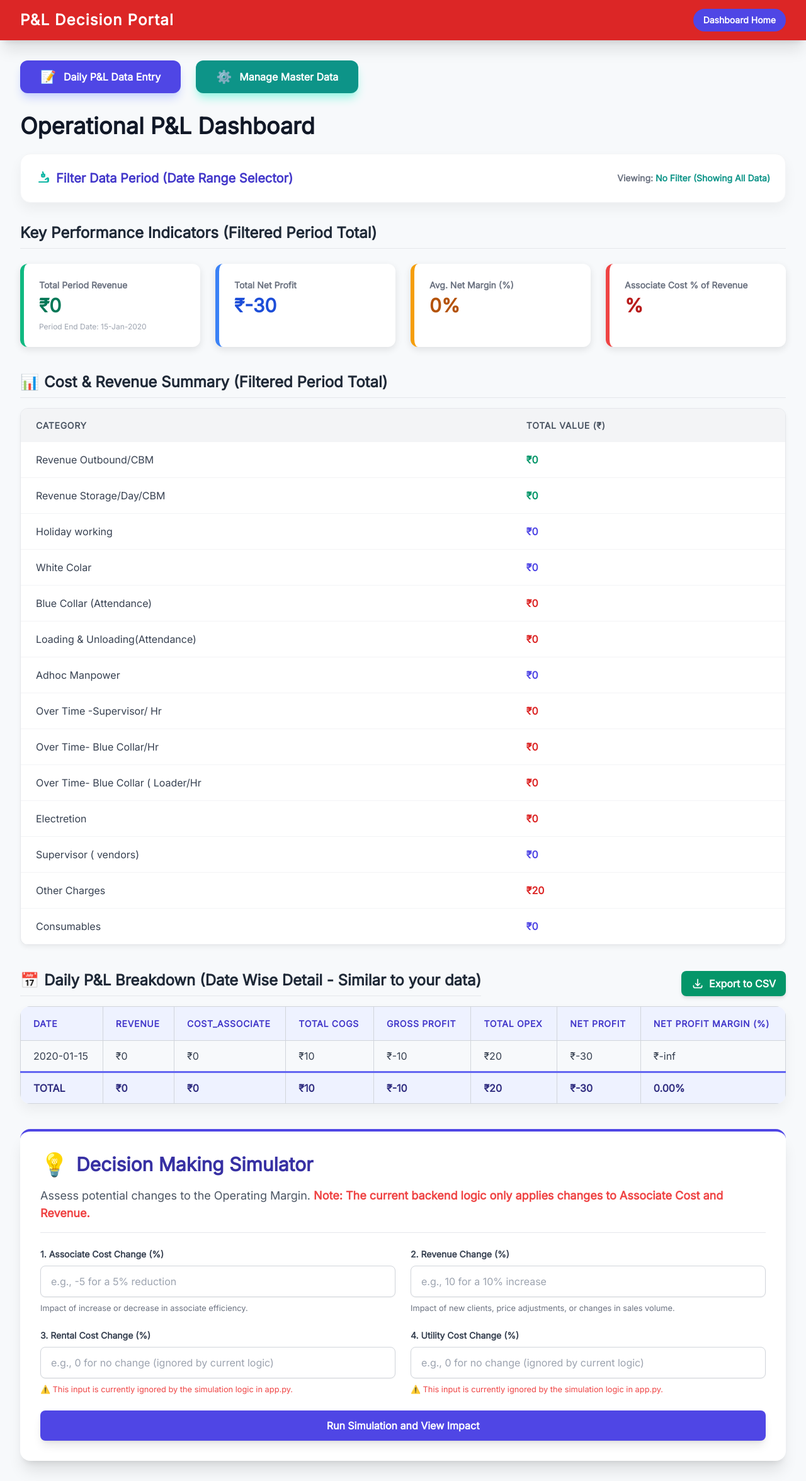
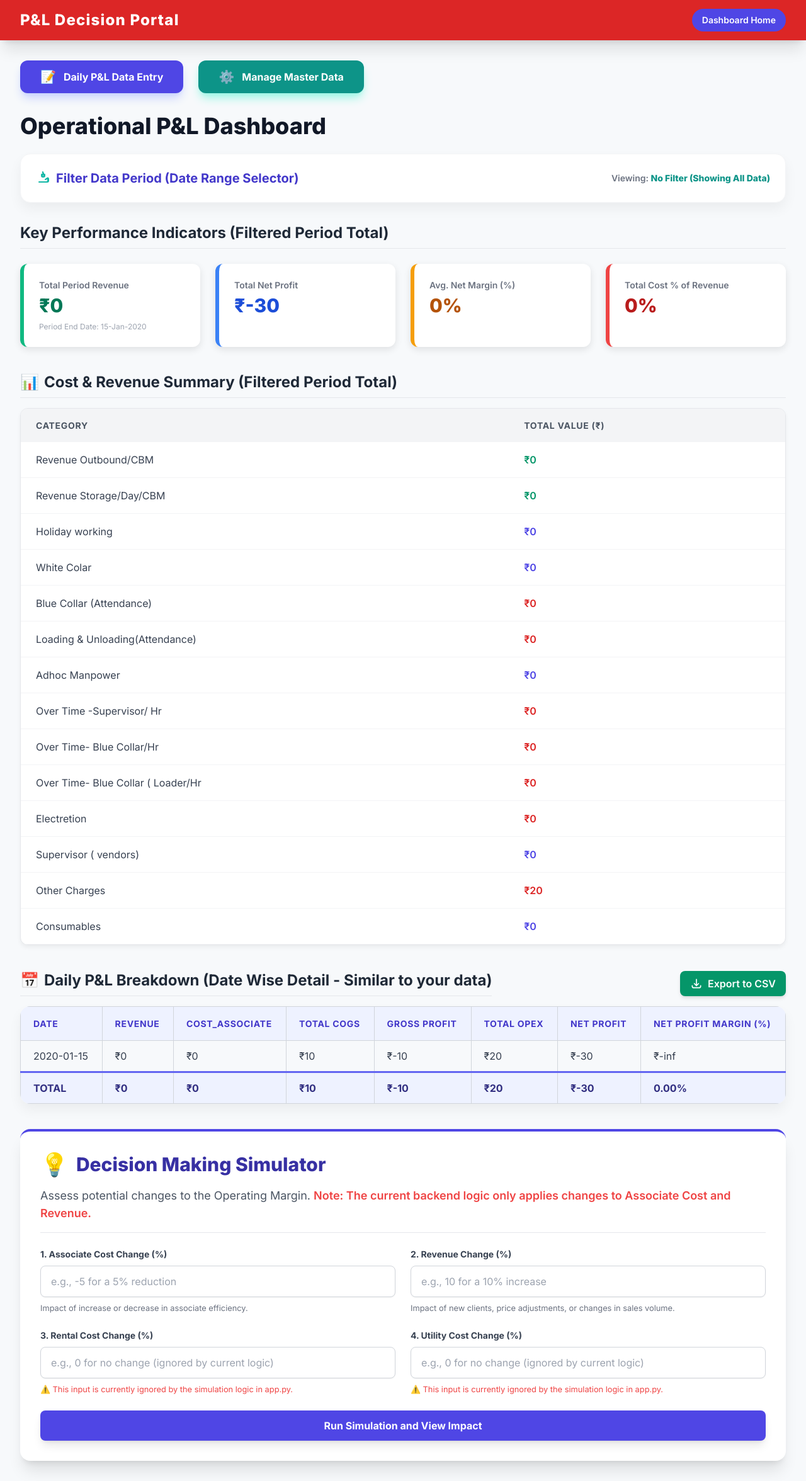
Before and after one commit to ashish86git/p-l, a Flask app: page / in a window 1280 px wide. Shown: the whole page at 63% size. Run offline with Flask 3, Linux system fonts and the light colour scheme; tables that the repository leaves empty hold one stand-in row (values such as "Sample post"); some libraries are stand-ins or nearby versions.

Commit message:
Add files via upload

```diff
--- a/templates/index.html
+++ b/templates/index.html
@@ -5,7 +5,7 @@
     <meta name="viewport" content="width=device-width, initial-scale=1.0">
     <title>Warehouse P&L Decision Portal</title>
     <script src="https://cdn.tailwindcss.com"></script>
-    <link href="https://fonts.googleapis.com/css2?family=Inter:wght=400;600;700;800&display=swap" rel="stylesheet">
+    <link href="https://fonts.googleapis.com/css2?family=Inter:wght@400;600;700;800&display=swap" rel="stylesheet">
     <style>
         /* Modern, subtle background */
         body {
@@ -225,8 +225,8 @@
                 </div>
 
                 <div class="kpi-card p-6 kpi-cost">
-                    <p class="text-sm font-semibold text-gray-500 mb-1">Associate Cost % of Revenue</p>
-                    <h3 class="text-3xl font-extrabold text-red-700">{{ kpis.labor_percentage }}%</h3>
+                    <p class="text-sm font-semibold text-gray-500 mb-1">Total Cost % of Revenue</p>
+                    <h3 class="text-3xl font-extrabold text-red-700">{{ kpis.cost_percentage }}%</h3>
                 </div>
             </div>
 
```
Also changed, not shown: templates/input_form.html (line endings or trailing spaces), templates/master_data.html (line endings or trailing spaces).
